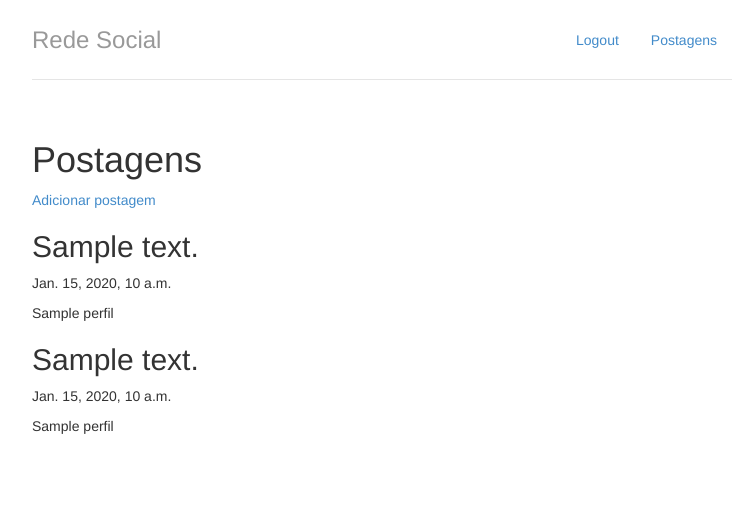
After one commit to Icarus09/Rede_Social_Projeto_Final, a Django app: page /perfil/postagem in a window 1280 px wide. The commit adds this page. Shown: the top 505 px of the page, without its empty margins (258-1006 px from the left). Run offline with Django 3.2, Linux system fonts and the light colour scheme; a user stored in the database is signed in; tables that the repository leaves empty hold one stand-in row (values such as "Sample post").

Commit message:
adicionando postagens do usuario

```diff
--- a/perfis/models.py
+++ b/perfis/models.py
@@ -1,5 +1,7 @@
 from django.db import models
 from django.contrib.auth.models import User
+from django.utils import timezone
+
 
 # Create your models here.
 
@@ -45,3 +47,8 @@ class Convite(models.Model):
         self.solicitante.contatos.add(self.convidado)
         self.convidado.contatos.add(self.solicitante)
         self.delete()
+
+class Postagem(models.Model):
+        texto = models.CharField(max_length=140)
+        data = models.DateTimeField(default=timezone.now)
+        usuario = models.ForeignKey(Perfil, related_name='perfil_postagens', on_delete=models.CASCADE)
--- a/perfis/templates/base.html
+++ b/perfis/templates/base.html
@@ -14,6 +14,8 @@
 				<ul class="nav nav-pills pull-right">
 					<li class=""><a href="{% url 'index' %}">{{perfil_logado.nome}}</a></li>
 					<li class=""><a href="/logout/">Logout</a></li>
+					<li class=""><a href="{% url 'postagem' %}">Postagens</a></li>
+
 				</ul>
 				<h3 class="text-muted">Rede Social</h3>
 			</div>
--- /dev/null
+++ b/perfis/templates/postagens.html
@@ -0,0 +1,18 @@
+{% extends 'base.html' %}
+{% block body %}
+
+<head>
+</head>
+<body>
+   <h1>Postagens</h1>
+    <a href="{% url 'add_post' %}">Adicionar postagem</a>
+     {% for p in posts %}
+                <div>
+                <h2>{{p.texto}}</h2>
+                <p>{{p.data}}</p>
+                <p>{{p.usuario}}</p>
+
+     {%endfor%}
+</body>
+</html>
+{%endblock%}
--- a/perfis/urls.py
+++ b/perfis/urls.py
@@ -8,5 +8,8 @@ urlpatterns = (
 	path('convite/<int:convite_id>/aceitar', views.aceitar, name='aceitar'),
 	path('<int:perfil_id>/bloquear', views.bloquear_usuario, name='bloquear'),
 	path('<int:perfil_id>/desbloquear', views.desbloquear_usuario, name='desbloquear'),
-	path('convite/<int:perfil_id>/desfazer', views.desfazer, name='desfazer')
+	path('convite/<int:perfil_id>/desfazer', views.desfazer, name='desfazer'),
+	path('perfil/postagem', views.postagem, name='postagem'),
+	path('perfil/post', views.add_post, name='add_post'),
+
 )
--- a/perfis/views.py
+++ b/perfis/views.py
@@ -1,8 +1,11 @@
 from django.shortcuts import render
 from django.http import HttpResponse
-from perfis.models import Perfil, Convite
+from perfis.models import Perfil, Convite, Postagem
 from django.shortcuts import redirect
 from django.contrib.auth.decorators import login_required
+from django.utils import timezone
+from .forms import *
+
 
 @login_required
 def index(request):
@@ -56,3 +59,30 @@ def desfazer(request,perfil_id):
 	perfil = Perfil.objects.get(id=perfil_id)
 	perfil.desfazer(get_perfil_logado(request))
 	return redirect('index')
+
+
+
+@login_required
+def postagem(request):
+	postagens = [post for post in request.user.perfil.perfil_postagens.all()]
+	usuario = request.user.perfil
+	print(postagens)
+	contatos = request.user.perfil.contatos.all()
+	for contato in contatos:
+		for post in contato.perfil_postagens.all():
+			postagens.append(post)
+
+	return render(request, 'postagens.html', {'posts': postagens, 'usuarioLogado': usuario})
+
+
+def add_post(request):
+	if request.method == 'POST':
+		postform = PostForm(request.POST or None)
+		if postform.is_valid():
+			postin = postform.save(commit=False)
+			postin.usuario = request.user.perfil
+			postin.save()
+			return redirect('index')
+	else:
+		postform = PostForm()
+	return render(request, 'add_postagem.html', {'post': postform})
```
Also changed, not shown: perfis/forms.py (added, +9 -0 lines), perfis/templates/add_postagem.html (added, +17 -0 lines), perfis/migrations/0003_postagem.py (added).
